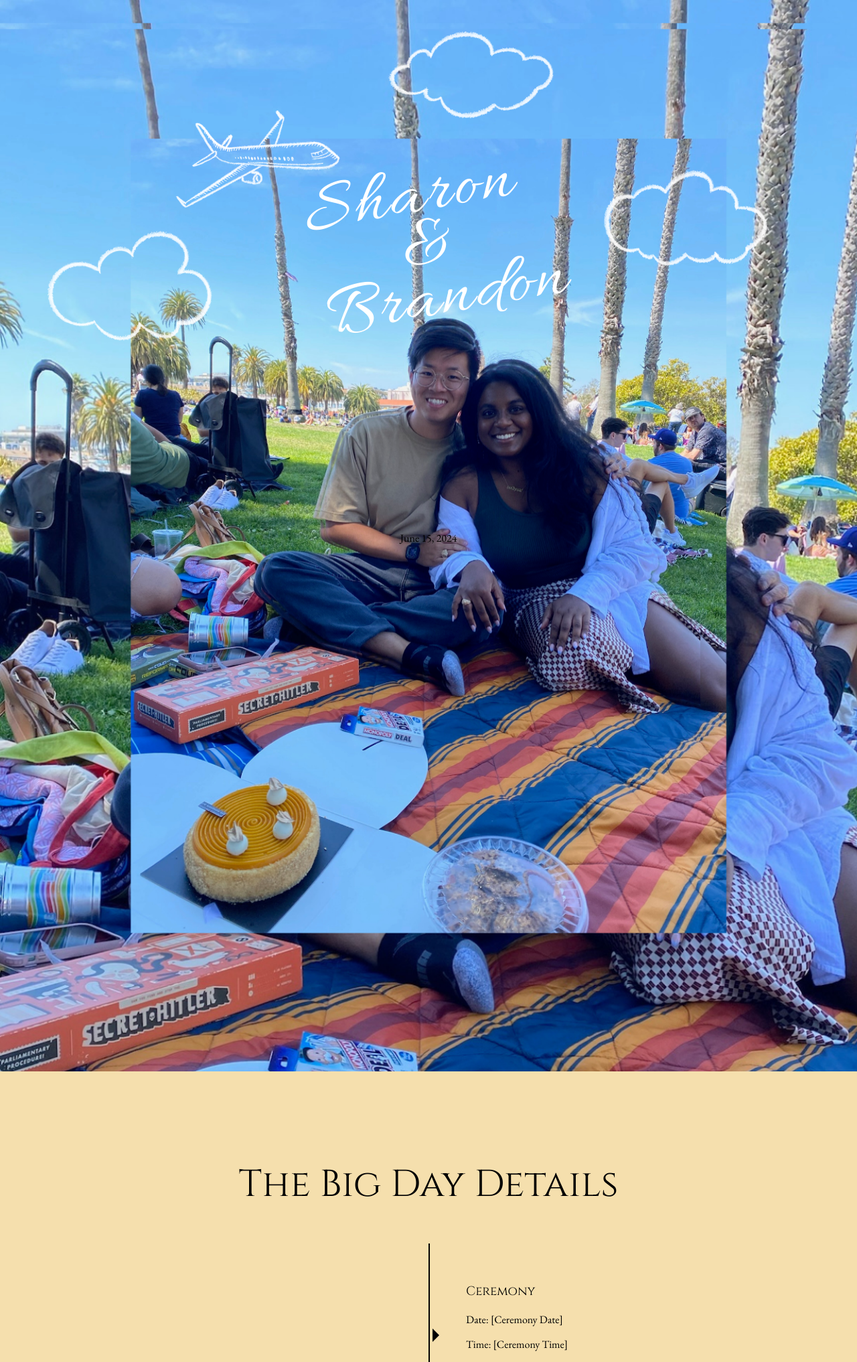
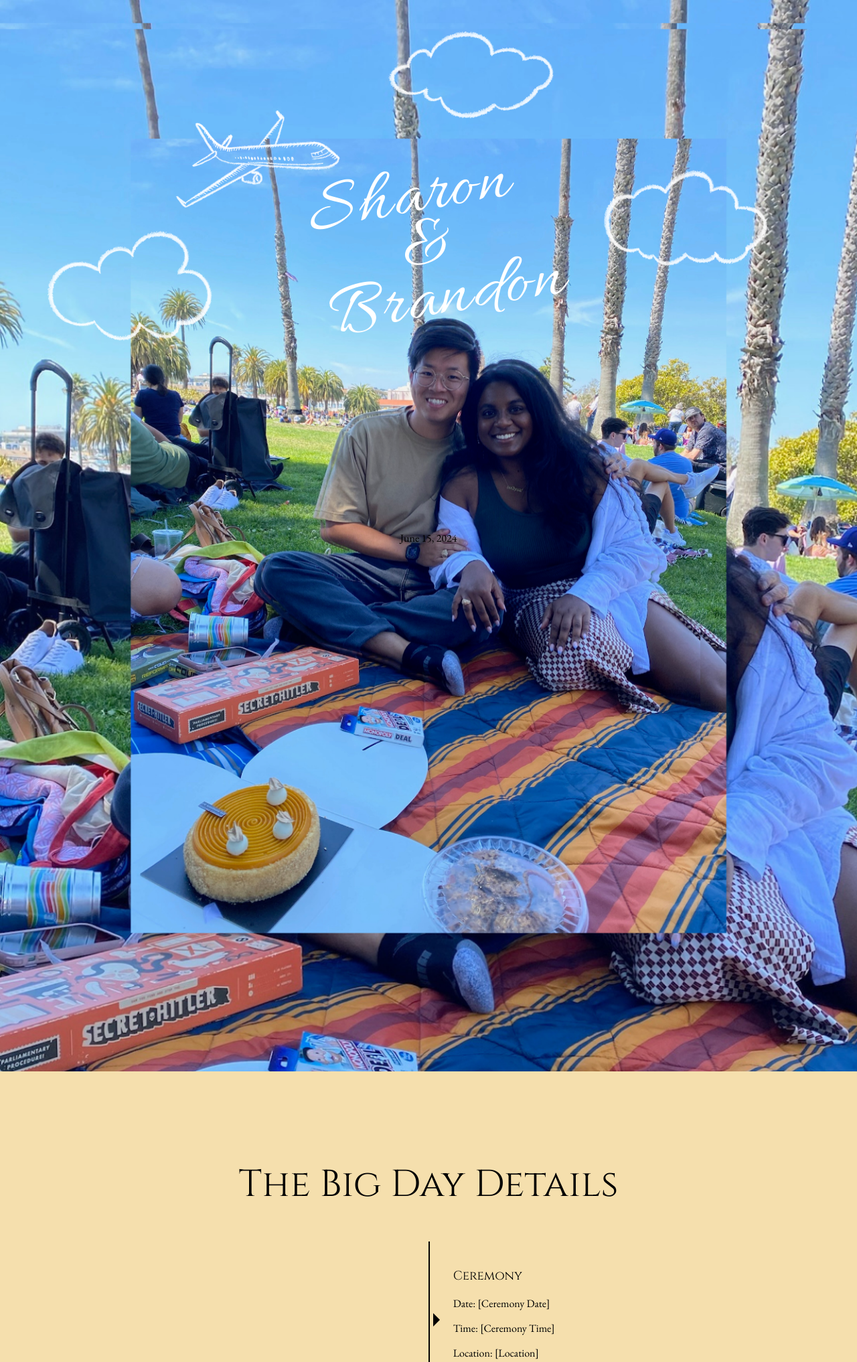
Before and after one commit to spearlnath/wedding-website, a PHP site: page / in a window 1280 px wide. Shown: the top 2034 px of the page at 67% size. Run offline with PHP 8.4, Linux system fonts and the light colour scheme.

Commit message:
fix lettering, remove png, fix spacing on big day

```diff
--- a/Wedding Website Trial 2/index.html
+++ b/Wedding Website Trial 2/index.html
@@ -3,12 +3,10 @@
 <head>
     <meta charset="UTF-8">
     <meta name="viewport" content="width=device-width, initial-scale=1.0">
-    <meta
-    name="description"
-    content="Welcome to Sharon Pearlnath & Brandon Tong's Wedding Website!
+    <meta name="description" content="Welcome to Sharon Pearlnath & Brandon Tong's Wedding Website!
              We are so happy you are here! All wedding details
              and information will be uploaded here at yall's convinence. ">
-    <title>Sharon & Brandon</title>
+    <title>Sharon \& Brandon</title>
     <link rel="stylesheet" href="styles.css">
     <!--- Import Texts-->
     <link rel="preconnect" href="https://fonts.googleapis.com">
@@ -30,6 +28,7 @@
             <li><a href="#home">Home</a></li>
             <li><a href="#rsvp">RSVP</a></li>
             <li><a href="#big-day">The Big Day</a></li>
+            <li><a href="#travel">Travel</a></li>
             <li><a href="#faq">FAQ</a></li>
             </ul>
         </nav>
@@ -51,8 +50,8 @@
       <div class="angled-text-container ">
         <div class="angled-letter">S</div>
         <div class="angled-letter">h</div>
-        <div class="angled-letter">a</div>
-        <div class="angled-letter">r</div>
+        <div class="angled-letter-a">a</div>
+        <div class="angled-letter-r">r</div>
         <div class="angled-letter">o</div>
         <div class="angled-letter">n</div>
         <div class="angled-letter">&nbsp;</div> <!-- Non-breaking space for space between words -->
@@ -62,7 +61,7 @@
         <div class="angled-letter">&nbsp;</div> <!-- Non-breaking space for space between words -->
         <div class="angled-letter">B</div>
         <div class="angled-letter">r</div>
-        <div class="angled-letter">a</div>
+        <div class="angled-letter-a">a</div>
         <div class="angled-letter">n</div>
         <div class="angled-letter">d</div>
         <div class="angled-letter">o</div>
@@ -95,7 +94,7 @@
                       <h3>Ceremony</h3>
                       <p>Date: [Ceremony Date]</p>
                       <p>Time: [Ceremony Time]</p>
-                      <p>Location: [Ceremony Location]</p>
+                      <p>Location: [Location]</p>
                   </div>
               </div>
               <div class="container right">
@@ -103,7 +102,7 @@
                       <h3>Cocktail Hour</h3>
                       <p>Date: [Cocktail Hour Date]</p>
                       <p>Time: [Cocktail Hour Time]</p>
-                      <p>Location: [Cocktail Hour Location]</p>
+                      <p>Location: [Location]</p>
                   </div>
               </div>
               <div class="container left">
@@ -111,17 +110,19 @@
                       <h3>Reception</h3>
                       <p>Date: [Reception Date]</p>
                       <p>Time: [Reception Time]</p>
-                      <p>Location: [Reception Location]</p>
+                      <p>Location: [Location]</p>
                   </div>
               </div>
           </div>
       </div>
 
-      <div class="google-map">
-          <!-- Embed Google Map here -->
-      </div>
   </section>
-
+  <section id="travel" class="section">
+    <h2>Travel</h2>
+    <div class="google-map">
+        <iframe src="https://www.google.com/maps/d/embed?mid=1HUF2J3IGmn0srTxZNXmde02nqv3njo0&ehbc=2E312F&noprof=1" width="640" height="480"></iframe>
+    </div>
+  </section>
   <div id="image2" class="background-image-size1">
     <img src="assets/body_image_1.JPG" alt="Wedding Image 1">
   </div>
@@ -134,7 +135,12 @@
                 <p>Answer to question 1 goes here.</p>
             </div>
         </div>
-
+        <div class="faq-item">
+            <h3 class="question">Will Alcohol be served at the wedding?<span class="toggle">+</span></h3>
+            <div class="answer">
+                <p>No</p>
+            </div>
+        </div>
         <div class="faq-item">
             <h3 class="question">What is the dress code?<span class="toggle">+</span></h3>
             <div class="answer">
--- a/Wedding Website Trial 2/styles.css
+++ b/Wedding Website Trial 2/styles.css
@@ -122,6 +122,12 @@ h3 {
   top: 10%; /* Adjust top position percentage for cloud 3 */
 }
 
+/* Responsive font size */
+@media (max-width: 768px) {
+  .scrolling-images img {
+    width: 22%; /* Fixed width */ /* Adjust font size for smaller screens */
+  }
+}
 .hidden {
     opacity: 0;
     visibility: hidden;
@@ -233,6 +239,7 @@ h3 {
   width: fit-content; /* Adjust width as needed */
   transform: rotate(-10deg); /* Adjust rotation angle as needed */
   text-align: center; /* Center the text horizontally */
+  white-space: nowrap; /* Prevent wrapping */
 }
 .angled-letter {
   display: inline-block;
@@ -244,7 +251,33 @@ h3 {
   font-size: 7em;
   line-height: .7;
 }
+.angled-letter-a {
+  display: inline-block;
+  transform: rotate(-3.9deg); /* Counter-rotate each letter to keep them straight */
+  margin-right: -5px; /* Adjust spacing between letters as needed */
+  font-family: "Allura", cursive;
+  font-weight: 400;
+  font-style: normal;
+  font-size: 7em;
+  line-height: .7;
+}
+.angled-letter-r {
+  display: inline-block;
+  transform: rotate(-1.6deg); /* Counter-rotate each letter to keep them straight */
+  margin-right: -2px; /* Adjust spacing between letters as needed */
+  font-family: "Allura", cursive;
+  font-weight: 400;
+  font-style: normal;
+  font-size: 7em;
+  line-height: .7;
+}
+/* Responsive font size */
+@media (max-width: 768px) {
+  .angled-letter, .angled-letter-a, .angled-letter-r {
+      font-size: 5em; /* Adjust font size for smaller screens */
+  }
 
+}
 
 .fadeIn {
   animation: fadeIn 1s ease forwards; /* Apply fade-in animation */
@@ -335,13 +368,12 @@ p {
 #big-day h1 {
     display: block;
     text-align: center;
-    margin-bottom: 10px; /* Add some space between paragraphs */
 }
 
 .wedding-timeline {
   display: flex;
   justify-content: center;
-  margin-top: 50px;
+  margin-top: 10px;
 }
 
 .timeline {
@@ -356,24 +388,22 @@ p {
 }
 
 .container.left .content {
-  padding: 20px;
   margin-right: 20px;
   text-align: left;
 }
 
 .container.right .content {
-  padding: 20px;
   margin-left: 20px;
   text-align: right;
 }
 /* Place the container to the left */
 .left {
-  left: 55%;
+  left: 57%;
 }
 
 /* Place the container to the right */
 .right {
-  right: 55%;
+  right: 57%;
 }
 /* The actual timeline (the vertical ruler) */
 .timeline::after {
@@ -384,9 +414,8 @@ p {
   top: 0;
   bottom: 0;
   left: 50%;
-  z-index: -1;
+  z-index: 1;
 }
-
 
 /* Add arrows to the left container (pointing right) */
 .container.left::before {
@@ -417,10 +446,20 @@ p {
   border-color: transparent black transparent transparent;
 }
 
+/* Responsive font size */
+@media (max-width: 768px) {
+  .container p {
+      font-size: .83em; /* Adjust font size for smaller screens */
+  }
+
+}
 
 .google-map {
-  width: 100%;
-  margin-top: 50px; /* Adjust as needed */
+  margin:20px;
+}
+iframe {
+  border: 0;
+
 }
 
 
```
Also changed, not shown: Wedding Website Trial 2/assets/cloud_1.png (deleted), Wedding Website Trial 2/assets/cloud_2.png (deleted), Wedding Website Trial 2/assets/cloud_3.png (deleted), 3 other files.
